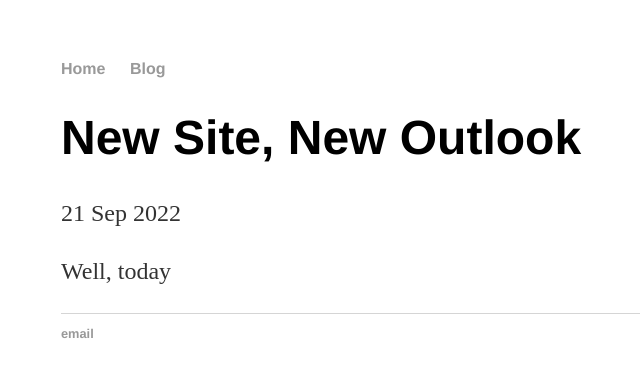
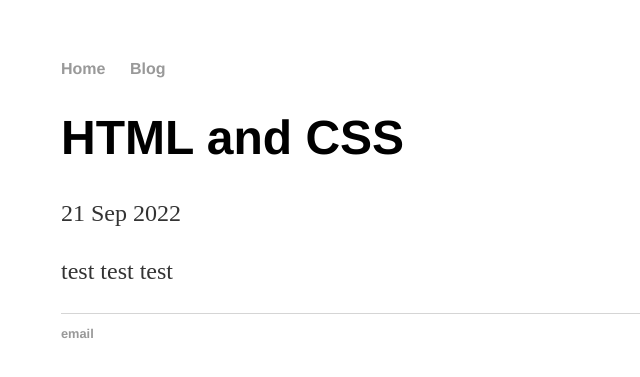
Before and after one commit to fingately/fingately.github.io, a Jekyll site: the page built from _posts/2022-09-22-new-site.md, in a window 1280 px wide. Shown: the top 377 px of the page, without its empty margins (131-771 px from the left). Built offline with Jekyll 4.4.1, drawn with Linux system fonts in a browser that asks for light colours.

Commit message:
Update 2022-09-22-new-site.md

```diff
--- a/_posts/2022-09-22-new-site.md
+++ b/_posts/2022-09-22-new-site.md
@@ -1,7 +1,7 @@
 ---
 layout: post
-title: "New Site, New Outlook"
+title: "HTML and CSS"
 date: 2022-09-21
 ---
 
-Well, today
+test test test
```
